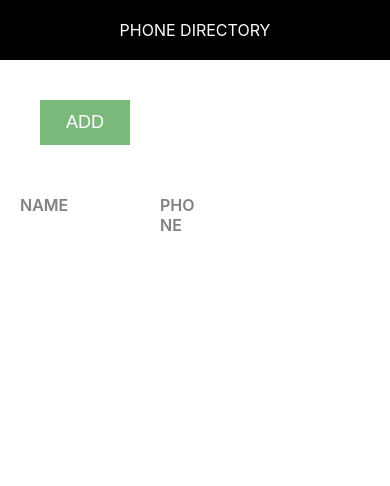
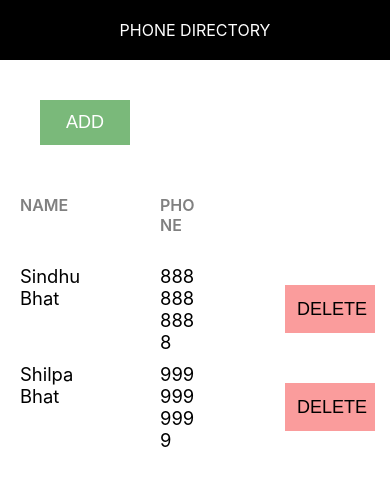
Before and after one commit to Sindhu-Bhat/phone-directory, a React (Create React App) app: page / in a window 390 px wide. Shown: the top 486 px of the page. Built offline with nearby package versions, Linux system fonts and the light colour scheme.

Commit message:
Added ‘PhoneDirectory’ as smart component, renamed ‘App’ as ‘ShowSubscribers’ and converted ‘AddSubscribers’ and ‘ShowSubscribers’ as dumb components

```diff
--- a/src/AddSubscriber.js
+++ b/src/AddSubscriber.js
@@ -2,7 +2,8 @@
 import Header from './Header'
 import './AddSubscriber.css'
 
-export default class AddSubscriber extends Component {
+class AddSubscriber extends Component {
+
     constructor(){
         super()
         this.state={
@@ -18,6 +19,16 @@
         this.setState(state)
     }
 
+    onFormSubmit(e){
+        e.preventDefault();
+        this.props.addSubscriberHandler(this.state)
+        this.setState({
+            id:0,
+            name:'',
+            phone:''
+        })
+    }
+
     render() {
         const {name, phone}=this.state
         return (
@@ -26,7 +37,7 @@
                 <div className='component-body-container'>
                     <button className='button'>BACK</button>
 
-                    <form className='subscriber-form'>
+                    <form className='subscriber-form' onSubmit={this.onFormSubmit.bind(this)}>
                         <label htmlFor='name' className='label-control'>Name</label>
                         <input id='name' type='text' className='input-control' name='name'
                             onChange={(event)=>this.inputChangeHandler(event)}/> <br/><br/>
@@ -48,3 +59,5 @@
         )
     }
 }
+
+export default  AddSubscriber;
--- /dev/null
+++ b/src/PhoneDirectory.js
@@ -0,0 +1,45 @@
+import React, { Component } from 'react'
+import AddSubscriber from './AddSubscriber'
+import ShowSubscribers from './ShowSubscribers'
+
+class PhoneDirectory extends Component {
+
+    constructor(){
+        super()
+        this.state={
+            subscriberList:[
+                {
+                        'id':1,
+                        'name':'Sindhu Bhat',
+                        'phone':'8888888888'
+                      },
+                      {
+                        'id':2,
+                        'name':'Shilpa Bhat',
+                        'phone':'9999999999'
+                      }
+            ]
+        }
+    }
+
+    addSubscriberHandler=(newSubscriber)=>{
+        const subscriberList=this.state.subscriberList
+        if(subscriberList.length>0)
+        {
+            newSubscriber.id=subscriberList[subscriberList.length-1].id+1
+        }
+        else{
+            newSubscriber.id=1
+        }
+        subscriberList.push(newSubscriber)
+        this.setState(subscriberList)
+    }
+    render() {
+        return (<>
+           {/* <AddSubscriber addSubscriberHandler={this.addSubscriberHandler}/> */}
+           <ShowSubscribers subscribersList={this.state.subscriberList} /></>
+        )
+    }
+}
+
+export default PhoneDirectory;
--- a/src/App.js
+++ b/src/ShowSubscribers.js
@@ -1,15 +1,9 @@
 import React,  { Component }  from 'react';
 import Header from "./Header";
-import './App.css';
+import './ShowSubscribers.css';
 
-class App extends Component {
+class ShowSubscribers extends Component {
 
-  constructor (){
-    super()
-    this.state={
-      subscribersList:[]
-    }
-  }
   render() {
     // let subscribers=[
     //   {
@@ -37,7 +31,7 @@
         </div>
 
         {
-          this.state.subscribersList.map(sub=>{
+          this.props.subscribersList.map(sub=>{
             return <div className='grid-container' key={sub.id}>
             <span className='grid-item'>{sub.name}</span>
             <span className='grid-item'> {sub.phone}</span>
@@ -53,4 +47,4 @@
   }
 }
 
-export default App;
+export default ShowSubscribers;
--- a/src/index.js
+++ b/src/index.js
@@ -1,19 +1,12 @@
 import React from 'react';
 import ReactDOM from 'react-dom';
 import './index.css';
-import App from './App';
-import reportWebVitals from './reportWebVitals';
-import AddSubscriber from './AddSubscriber';
 import './common/common.css';
+import PhoneDirectory from './PhoneDirectory';
 
 ReactDOM.render(
   <React.StrictMode>
-    <App />
+    <PhoneDirectory />
   </React.StrictMode>,
   document.getElementById('root')
 );
-
-// If you want to start measuring performance in your app, pass a function
-// to log results (for example: reportWebVitals(console.log))
-// or send to an analytics endpoint. Learn more: https://bit.ly/CRA-vitals
-reportWebVitals();
--- a/src/reportWebVitals.js
+++ /dev/null
@@ -1,13 +0,0 @@
-const reportWebVitals = onPerfEntry => {
-  if (onPerfEntry && onPerfEntry instanceof Function) {
-    import('web-vitals').then(({ getCLS, getFID, getFCP, getLCP, getTTFB }) => {
-      getCLS(onPerfEntry);
-      getFID(onPerfEntry);
-      getFCP(onPerfEntry);
-      getLCP(onPerfEntry);
-      getTTFB(onPerfEntry);
-    });
-  }
-};
-
-export default reportWebVitals;
```
Also changed, not shown: src/setupTests.js (deleted, +0 -5 lines), src/ShowSubscribers.css (renamed from src/App.css).
